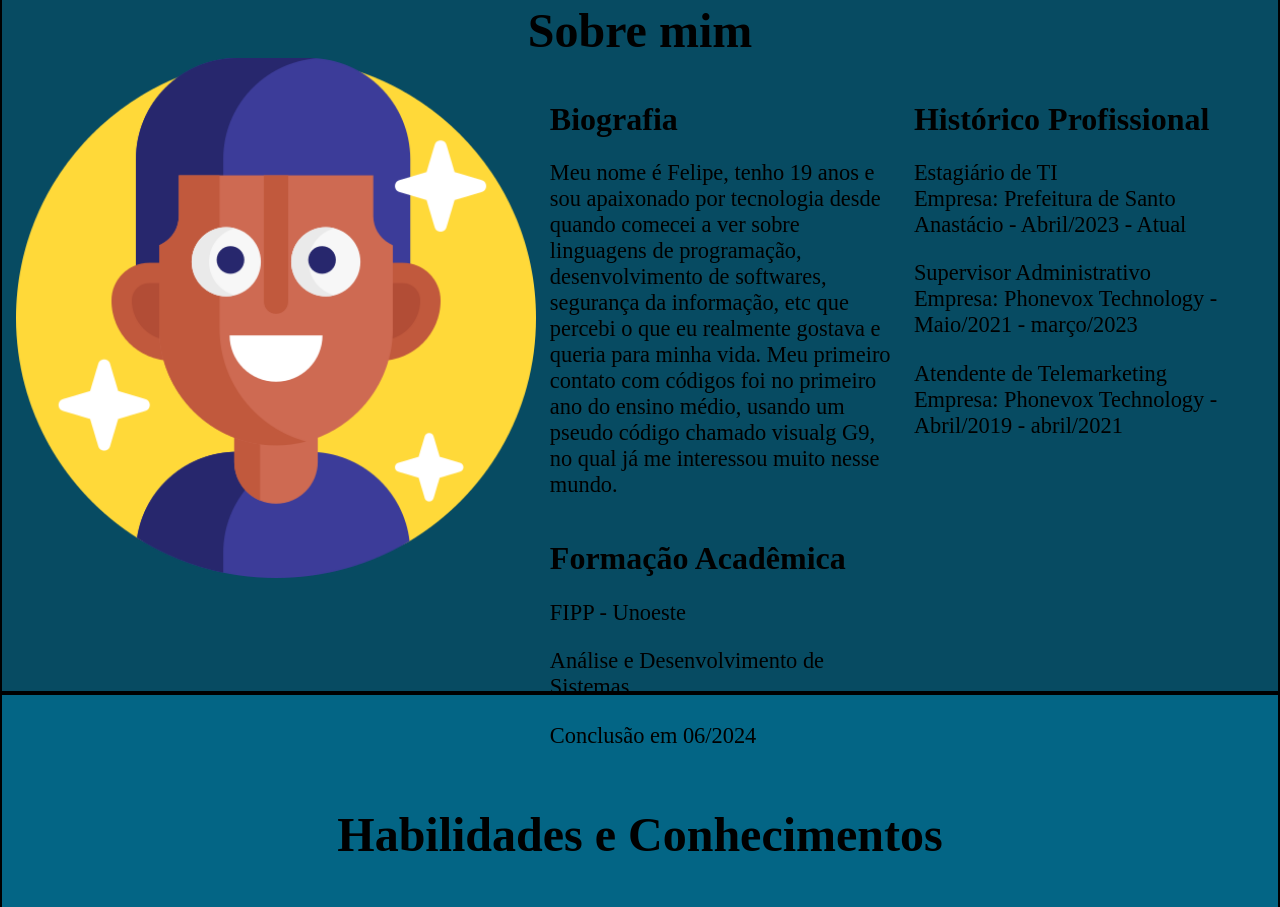
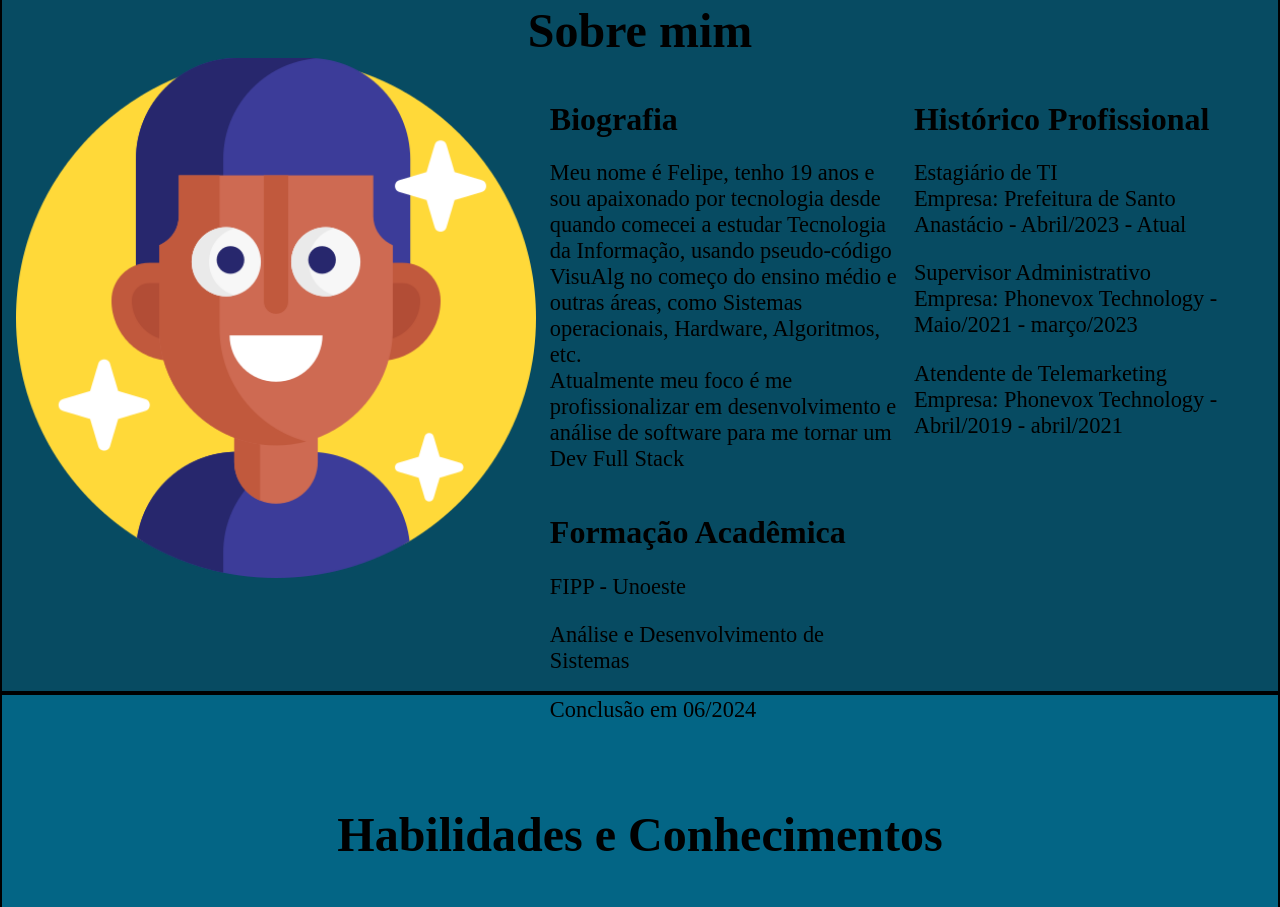
Before and after one commit to FelipeS0uza/portifolio, a plain HTML site: page index.html in a window 1280 px wide. Shown: the part 915-1822 px from the top of the page. Drawn offline with Linux system fonts and the light colour scheme.

Commit message:
update bio

```diff
--- a/index.html
+++ b/index.html
@@ -63,8 +63,10 @@
             <div id="bio">
                 <div>
                     <h4>Biografia</h4>
-                    <p>Meu nome é Felipe, tenho 19 anos e sou apaixonado por tecnologia desde quando comecei a ver sobre linguagens de programação, desenvolvimento de softwares, segurança da informação, etc que percebi o que eu realmente gostava e queria para minha vida.
-                    Meu primeiro contato com códigos foi no primeiro ano do ensino médio, usando um pseudo código chamado visualg G9, no qual já me interessou muito nesse mundo.</p>
+                    <p>Meu nome é Felipe, tenho 19 anos e sou apaixonado por tecnologia desde quando comecei a estudar Tecnologia da Informação, usando pseudo-código VisuAlg no começo do ensino médio e outras áreas, como Sistemas operacionais, Hardware, Algoritmos, etc.
+                        <br>
+                        Atualmente meu foco é me profissionalizar em desenvolvimento e análise de software para me tornar um Dev Full Stack
+                    </p>
                     <h4>Formação Acadêmica</h4>
                     <p>FIPP - Unoeste</p>
                     <p>Análise e Desenvolvimento de Sistemas</p>
```
